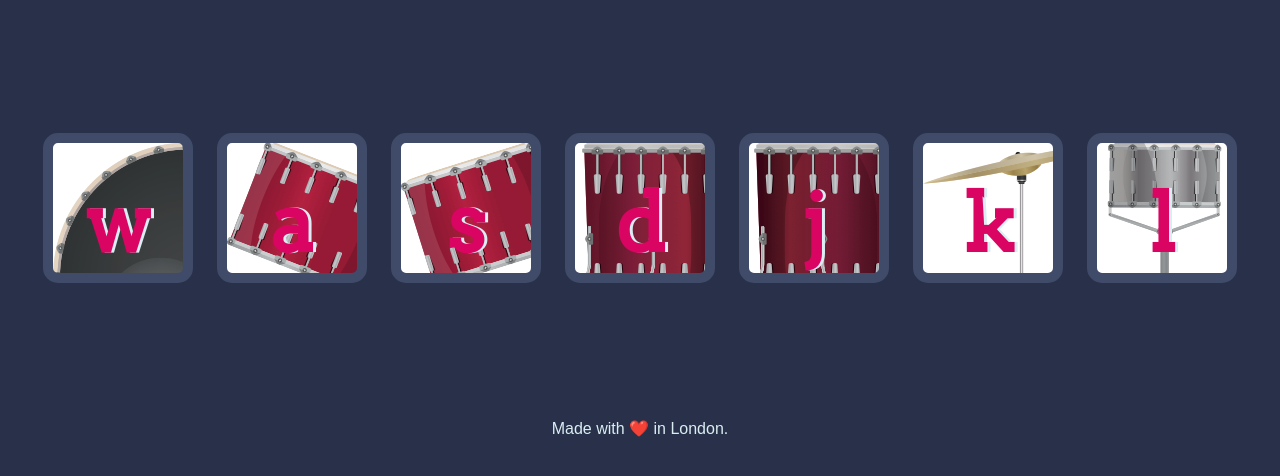
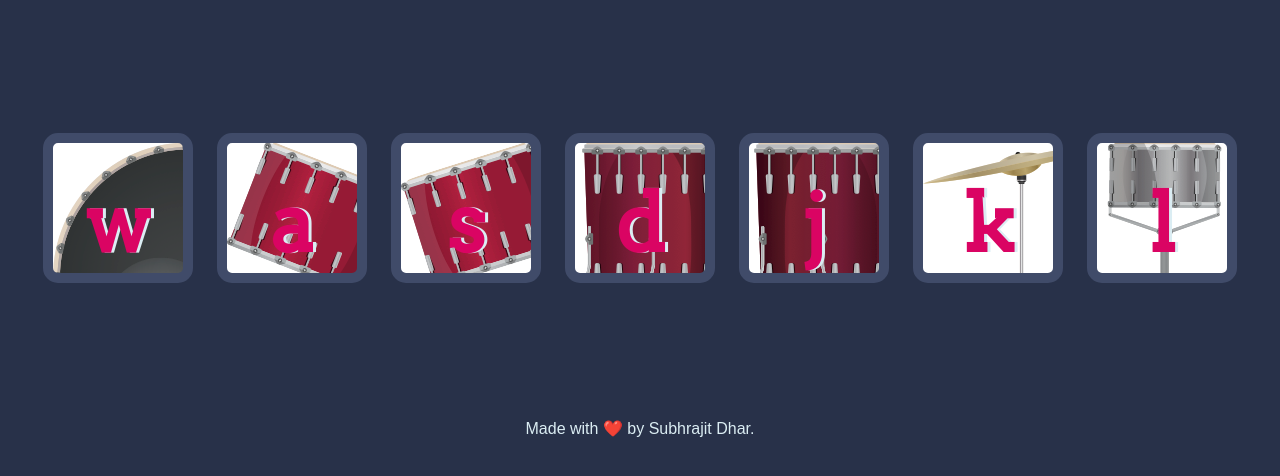
Before and after one commit to devwithsubhrajit2002/Let-s-Play-Drum, a plain HTML site: page index.html in a window 1280 px wide. Shown: the part 156-632 px from the top of the page. Drawn offline with Linux system fonts and the light colour scheme.

Commit message:
updated footer

```diff
--- a/index.html
+++ b/index.html
@@ -23,7 +23,7 @@
 
 
   <footer>
-    Made with ❤️ in London.
+    Made with ❤️ by Subhrajit Dhar.
   </footer>
   <script src="index.js"></script>
 </body>
```
